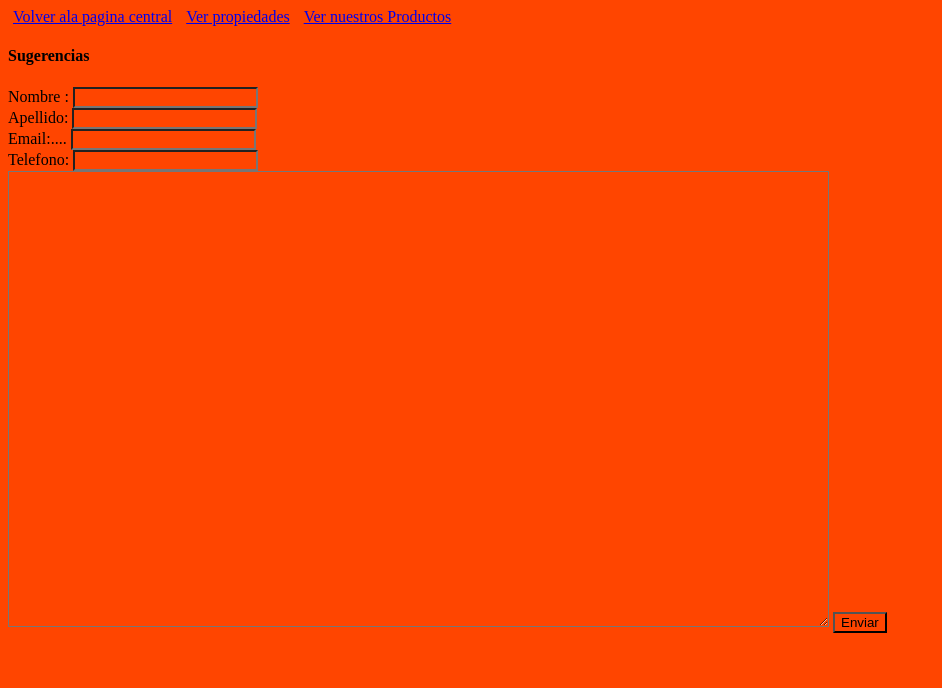
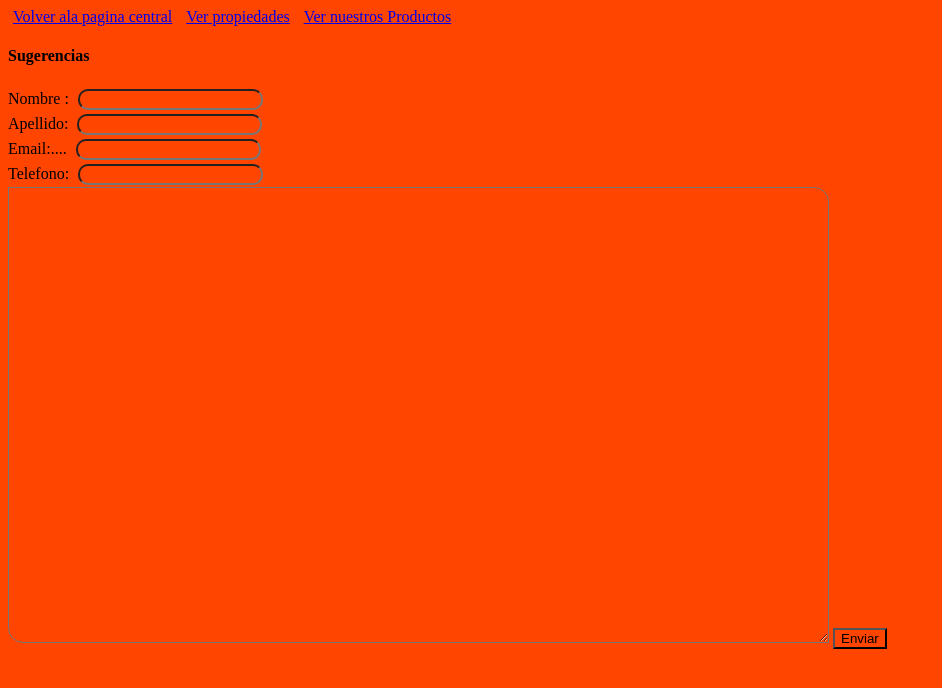
Before and after one commit to alerubira/Mamaty.guithub.io, a plain HTML site: page Sugerencias.html in a window 1280 px wide. Shown: the whole page, without its empty margins (0-942 px from the left). Drawn offline with Linux system fonts and the light colour scheme.

Commit message:
Agregando formulario

```diff
--- a/mamaty.css
+++ b/mamaty.css
@@ -89,3 +89,14 @@ button{
 #propiedadBardana{
     display: none;
 }
+#sugerencias{
+    border-radius: 0px 15px 0px 15px;
+}
+#nombre,#apellido,#telefono,#mail{
+    border-radius: 10px 10px 10px 10px;
+    margin-left: 5px;
+    margin-right: 5px;
+    margin-top: 2px;
+    margin-bottom: 2px;
+
+}
--- a/mamaty3.js
+++ b/mamaty3.js
@@ -32,7 +32,7 @@
             return false;
          }else{
             apellido.style.border="";
-            cartelMalC
+            cartelMal
              return validarMail();
 
          }
```
Also changed, not shown: Sugerencias.html (+3 -3 lines).
